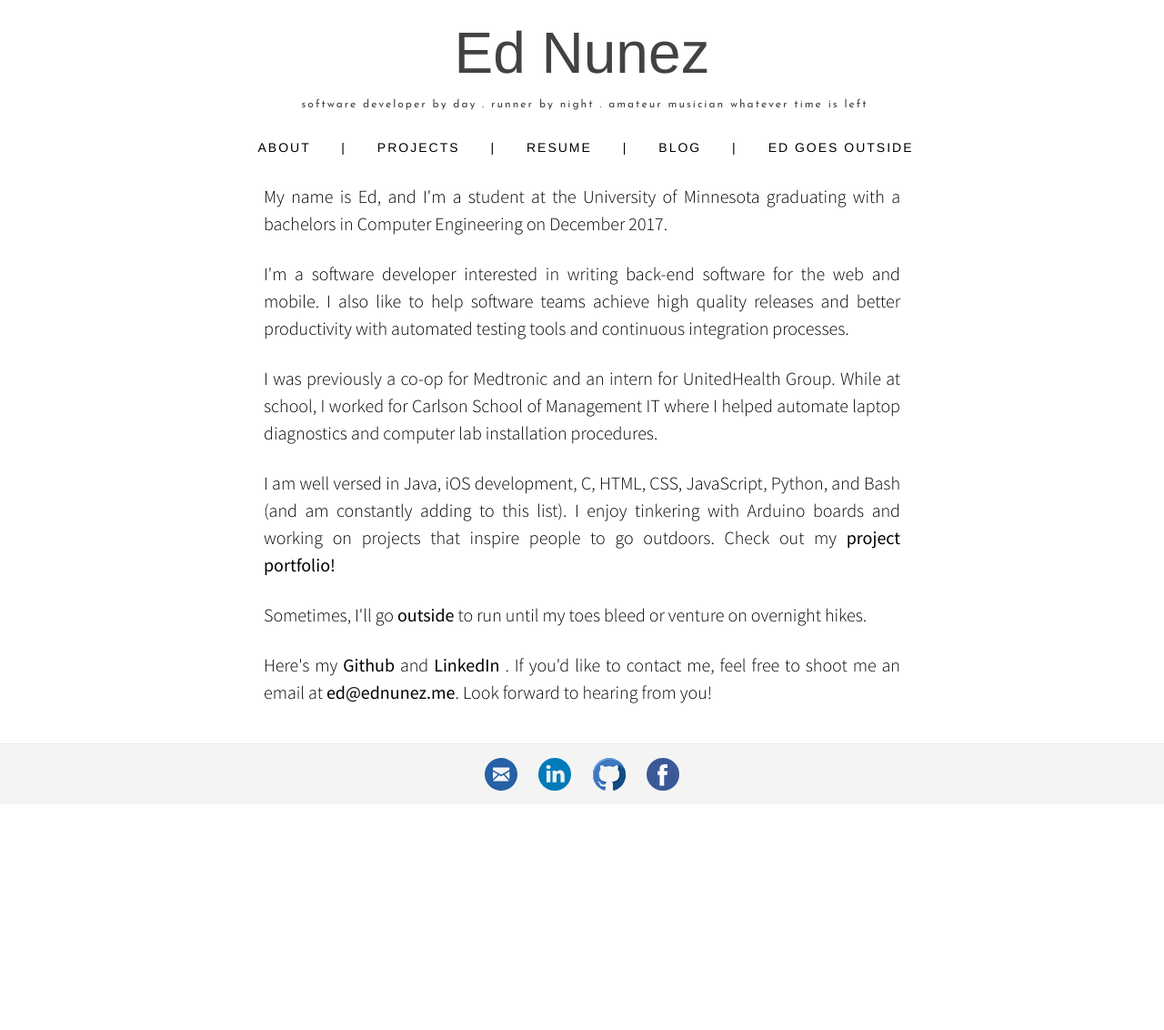
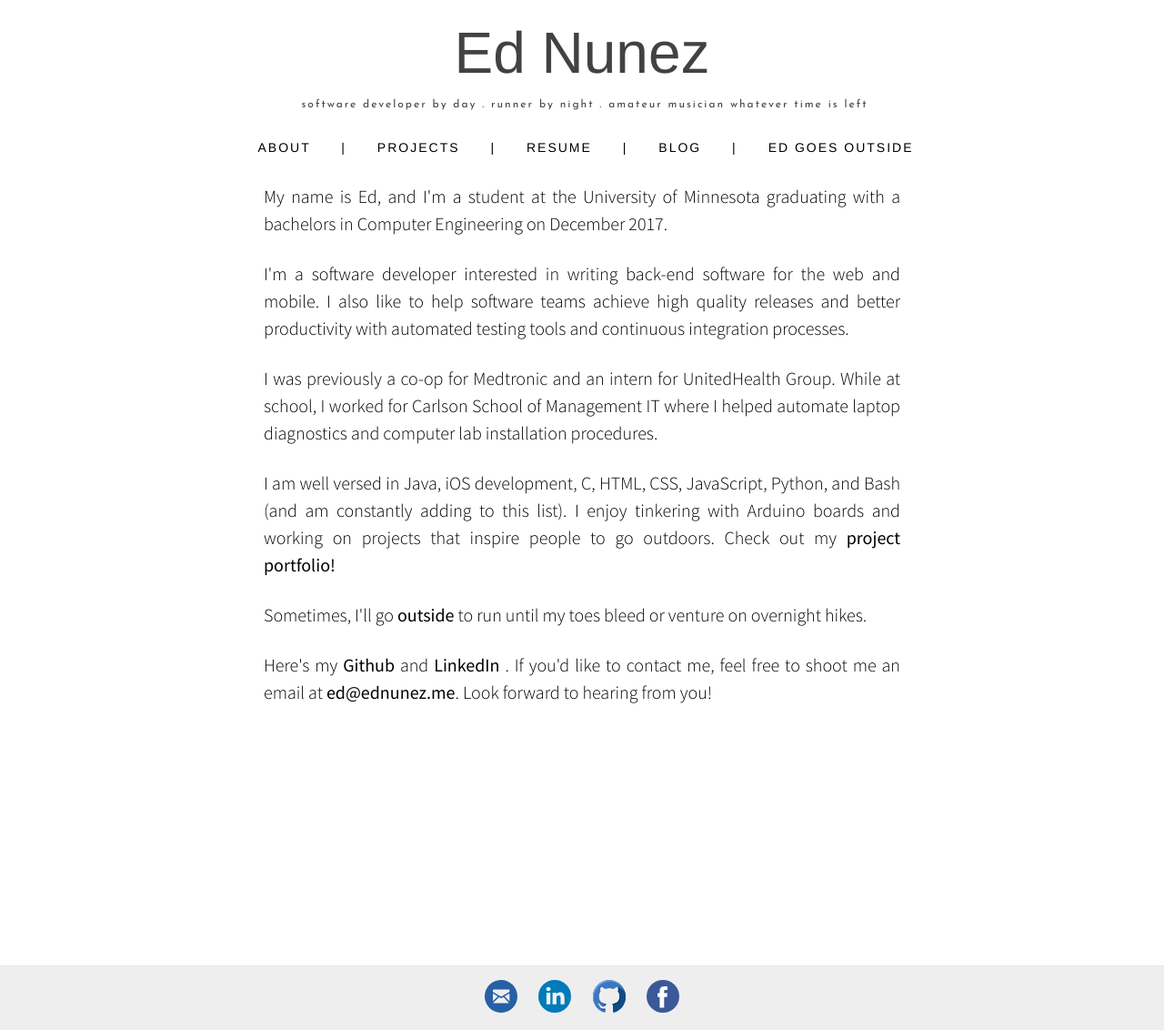
Before and after one commit to ednunezg/ednunezg.github.io, a Jekyll site: the page built from index.html, in a window 1280 px wide. Shown: the whole page at 91% size. Built offline with Jekyll 4.4.1, drawn with Linux system fonts in a browser that asks for light colours; nearby versions of some CDN libraries; the list of posts is cut into pages by our own code; before the commit the page ends 900 px from its top, so only the background shows below that.

Commit message:
Made the footer a sticky one

```diff
--- a/css/style.scss
+++ b/css/style.scss
@@ -296,7 +296,7 @@ pre {
   padding-top: 0;
 }
 .home{
-  padding-bottom: 1em;
+  padding-bottom: 2em;
 }
 .download {
   padding: 10px;
@@ -502,7 +502,12 @@ pre {
  */
 
 .site-footer {
-  background-color:#f4f4f4;
+  position: relative;
+  left:0;
+  bottom: 0;
+  height: 40px;
+
+  background-color:#EEEEEE;
   border-top: 1px solid $grey-color-light;
   padding: $spacing-unit/2;
   text-align: center;
@@ -528,23 +533,17 @@ pre {
 }
 
 @include media-query($on-laptop) {
-  .footer-col {
-    width: -webkit-calc(50% - (#{$spacing-unit} / 2));
-    width: calc(50% - (#{$spacing-unit} / 2));
-  }
+
 }
 @include media-query($on-palm) {
-  .footer-col {
-    float: none;
-    width: -webkit-calc(100% - (#{$spacing-unit} / 2));
-    width: calc(100% - (#{$spacing-unit} / 2));
-  }
+
 }
 /**
  * Page content
  */
 .page-content {
   padding: 0;
+  min-height: calc(100vh - 40px);
 }
 .page-heading {
   font-size: 20px;
```
Also changed, not shown: 2 other files.
